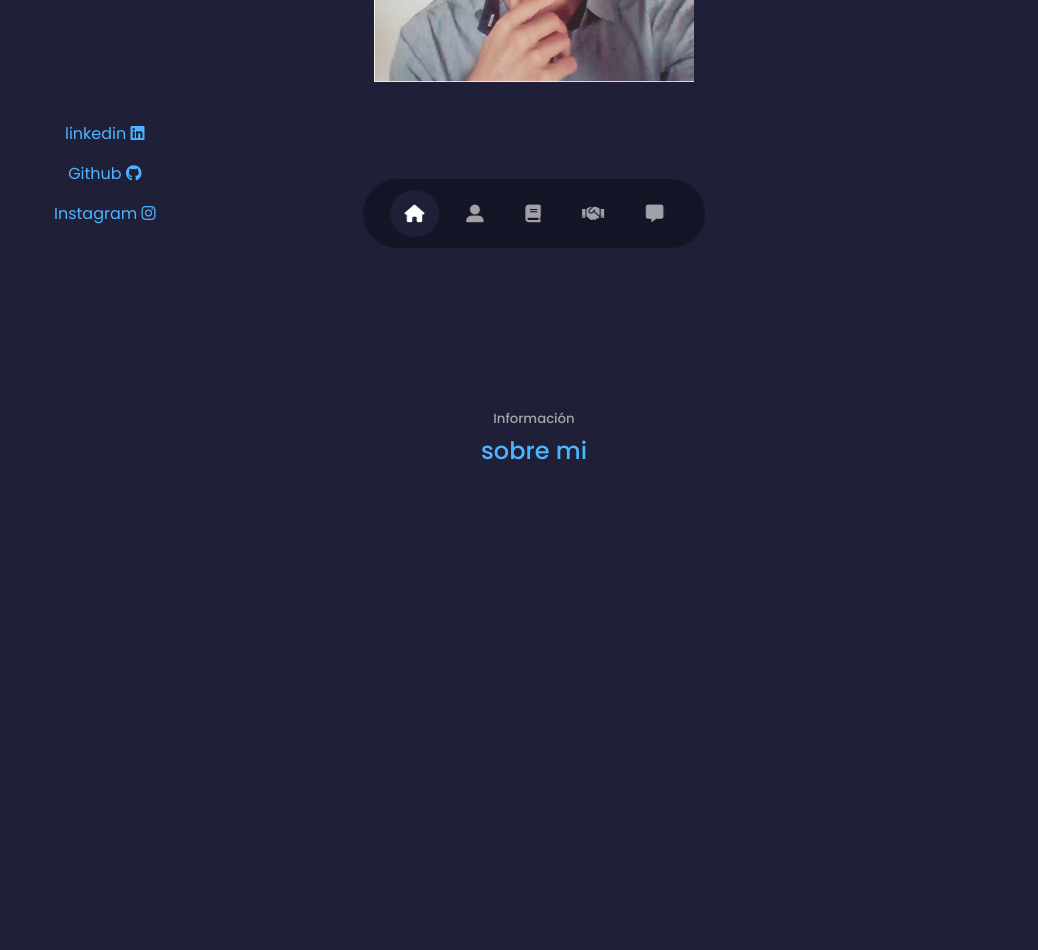
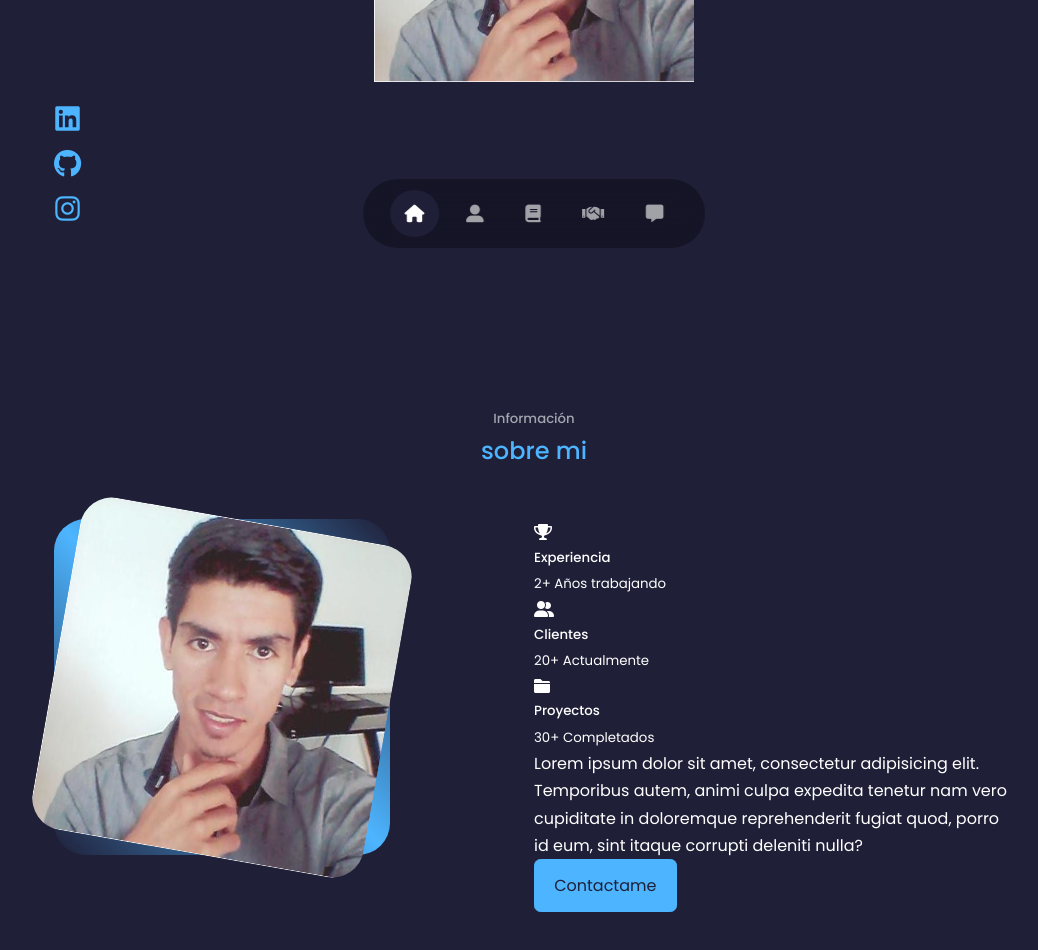
Before and after one commit to StyvenSoft/new-portfolio, a plain HTML site: page index.html in a window 1280 px wide. Shown: the part 520-1470 px from the top of the page, without its empty margins (106-1144 px from the left). Drawn offline with Linux system fonts and the light colour scheme.

Commit message:
New styles headers socials

```diff
--- a/css/style.css
+++ b/css/style.css
@@ -152,6 +152,11 @@ header {
   bottom: 5rem;
 }
 
+.header__socials a i {
+  font-size: 28px;
+}
+
+
 .me {
   width: 20rem;
   height: 28rem;
@@ -162,40 +167,6 @@ header {
 
 .me img {
   border-radius: 12rem 12rem 0 0;
-}
-
-/*------- Media queries -------*/
-
-@media screen and (max-width: 1024px) {
-  .container {
-    width: var(--contaier-width-md);
-  }
-
-  section {
-    margin-top: 6rem;
-  }
-
-  header {
-    height: 68vh;
-  }
-}
-
-@media screen and (max-width: 600px) {
-  .container {
-    width: var(--contaier-width-sm);
-  }
-
-  section > h2 {
-    margin-bottom: 2rem;
-  }
-
-  header {
-    height: 100vh;
-  }
-
-  .header__socials {
-    display: none;
-  }
 }
 
 nav {
@@ -242,3 +213,70 @@ nav a.active {
 .nav__logo {
   font-weight: var(--font-semibold);
 }
+
+.about__container {
+  display: grid;
+  grid-template-columns: 35% 50%;
+  gap: 15%;
+}
+
+.about__me {
+  width: 100%;
+  aspect-ratio: 1/1;
+  border-radius: 2rem;
+  background: linear-gradient(
+    45deg,
+    transparent,
+    var(--color-primary),
+    transparent
+  );
+  display: grid;
+  place-items: center;
+}
+
+.about__me-image {
+  border-radius: 2rem;
+  overflow: hidden;
+  transform: rotate(10deg);
+  transition: var(--transition);
+}
+
+.about__me-image:hover {
+  transform: rotate(0);
+}
+
+
+
+/*------- Media queries -------*/
+
+@media screen and (max-width: 1024px) {
+  .container {
+    width: var(--contaier-width-md);
+  }
+
+  section {
+    margin-top: 6rem;
+  }
+
+  header {
+    height: 68vh;
+  }
+}
+
+@media screen and (max-width: 600px) {
+  .container {
+    width: var(--contaier-width-sm);
+  }
+
+  section > h2 {
+    margin-bottom: 2rem;
+  }
+
+  header {
+    height: 100vh;
+  }
+
+  .header__socials {
+    display: none;
+  }
+}
--- a/index.html
+++ b/index.html
@@ -31,9 +31,9 @@
             </div>
 
             <div class="header__socials">
-                <a href="http://linkedin.com" target="_blank" rel="noopener noreferrer">linkedin <i class="fa-brands fa-linkedin"></i></a>
-                <a href="http://github.com" target="_blank" rel="noopener noreferrer">Github <i class="fa-brands fa-github"></i></a>
-                <a href="http://instagram.com" target="_blank" rel="noopener noreferrer">Instagram <i class="fa-brands fa-instagram"></i></a>
+                <a href="http://linkedin.com" target="_blank" rel="noopener noreferrer"><i class="fa-brands fa-linkedin"></i></a>
+                <a href="http://github.com" target="_blank" rel="noopener noreferrer"><i class="fa-brands fa-github"></i></a>
+                <a href="http://instagram.com" target="_blank" rel="noopener noreferrer"><i class="fa-brands fa-instagram"></i></a>
             </div>
 
             <nav>
@@ -50,10 +50,30 @@
         <h2>sobre mi</h2>
         <div class="container about__container">
             <div class="about__me">
-
+                <div class="about__me-image">
+                    <img src="./assets/img/STY.PNG" alt="About image">
+                </div>
             </div>
             <div class="about__content">
-
+                <div class="about__cards">
+                    <article class="about__card">
+                        <i class="fa-solid fa-trophy"></i>
+                        <h5>Experiencia</h5>
+                        <small>2+ Años trabajando</small>
+                    </article>
+                    <article class="about__card">
+                        <i class="fa-solid fa-user-group"></i>
+                        <h5>Clientes</h5>
+                        <small>20+ Actualmente</small>
+                    </article>
+                    <article class="about__card">
+                        <i class="fa-solid fa-folder"></i>
+                        <h5>Proyectos</h5>
+                        <small>30+ Completados</small>
+                    </article>
+                </div>
+            <p>Lorem ipsum dolor sit amet, consectetur adipisicing elit. Temporibus autem, animi culpa expedita tenetur nam vero cupiditate in doloremque reprehenderit fugiat quod, porro id eum, sint itaque corrupti deleniti nulla?</p>
+            <a href="#contact" class="btn btn-primary">Contactame</a>
             </div>
         </div>
     </section>
```
